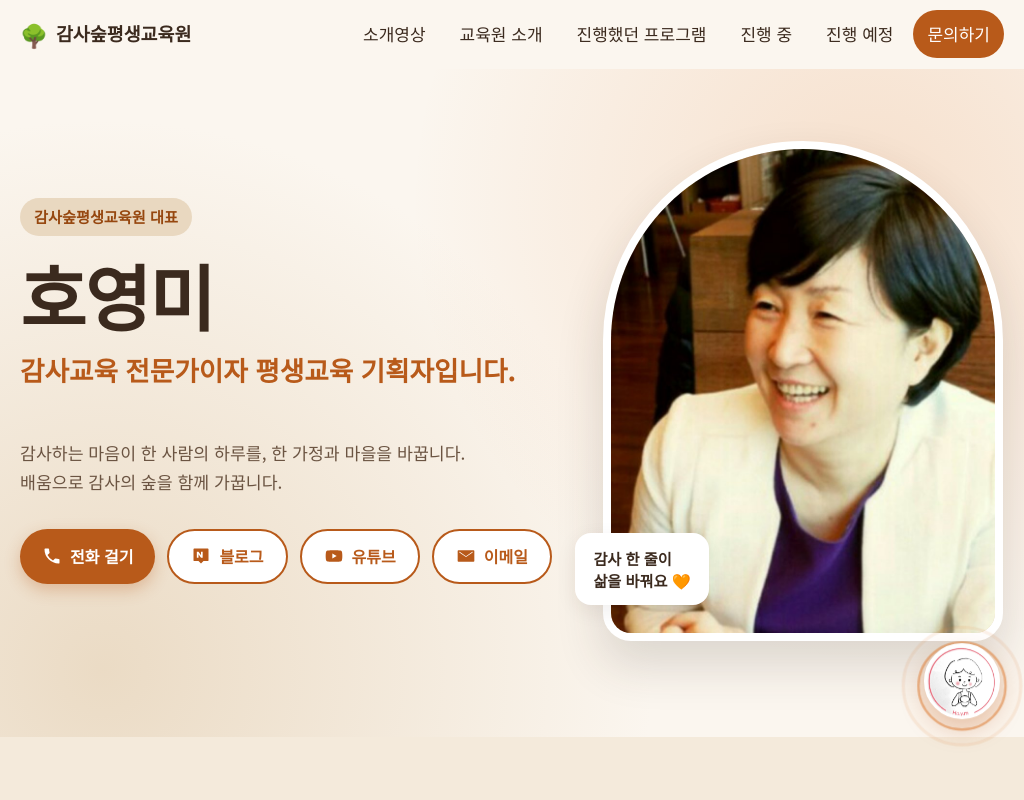
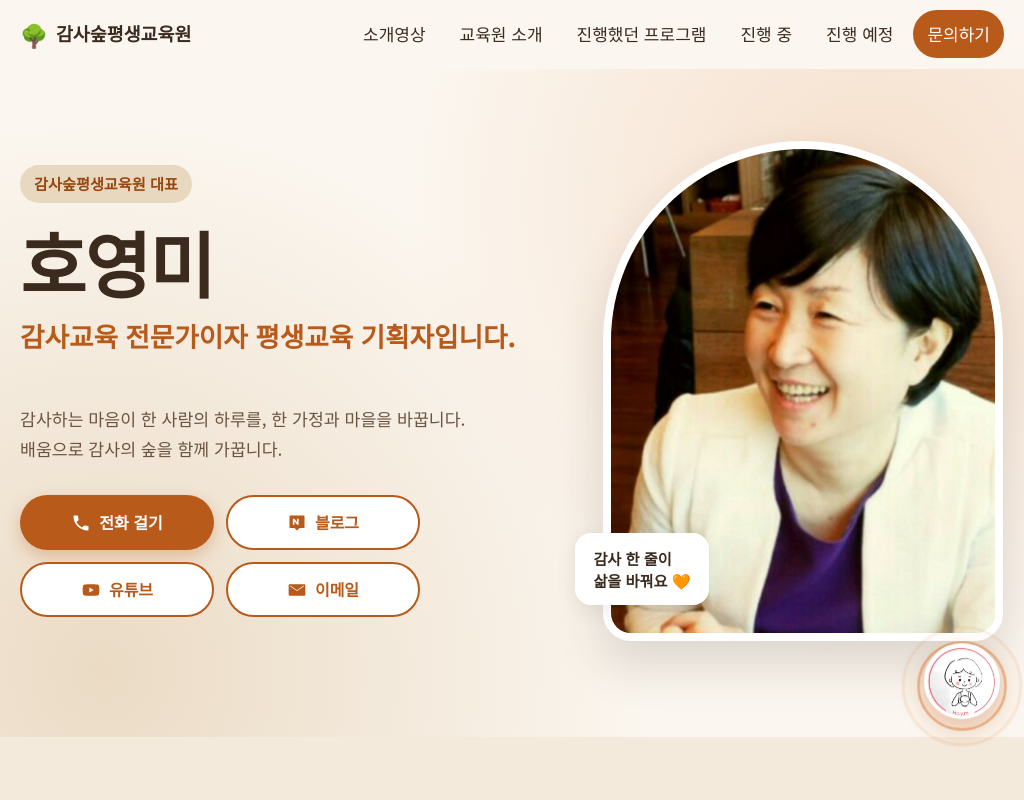
Before and after one commit to hoyoungmi63-ux/hoho, a plain HTML site: page index.html in a window 1024 px wide. Shown: the top 800 px of the page. Drawn offline with Linux system fonts and the light colour scheme.

Commit message:
첫 화면 버튼을 가지런하게 정리
Co-Authored-By: Claude Opus 5.5 <noreply@anthropic.com>

```diff
--- a/css/style.css
+++ b/css/style.css
@@ -150,6 +150,11 @@ a:focus-visible, button:focus-visible {
   position: absolute; left: -28px; bottom: 36px;
   padding: 14px 18px; border-radius: 16px; background: var(--white);
   box-shadow: var(--shadow); font-weight: 700; font-size: 0.95rem; line-height: 1.45;
+}
+
+/* 중간 너비에서 버튼 하나만 아래로 떨어지지 않게 2개씩 두 줄로 */
+@media (min-width: 861px) and (max-width: 1080px) {
+  .hero .btn-group { display: grid; grid-template-columns: 1fr 1fr; max-width: 400px; }
 }
 
 /* ---------- 섹션 공통 ---------- */
```
